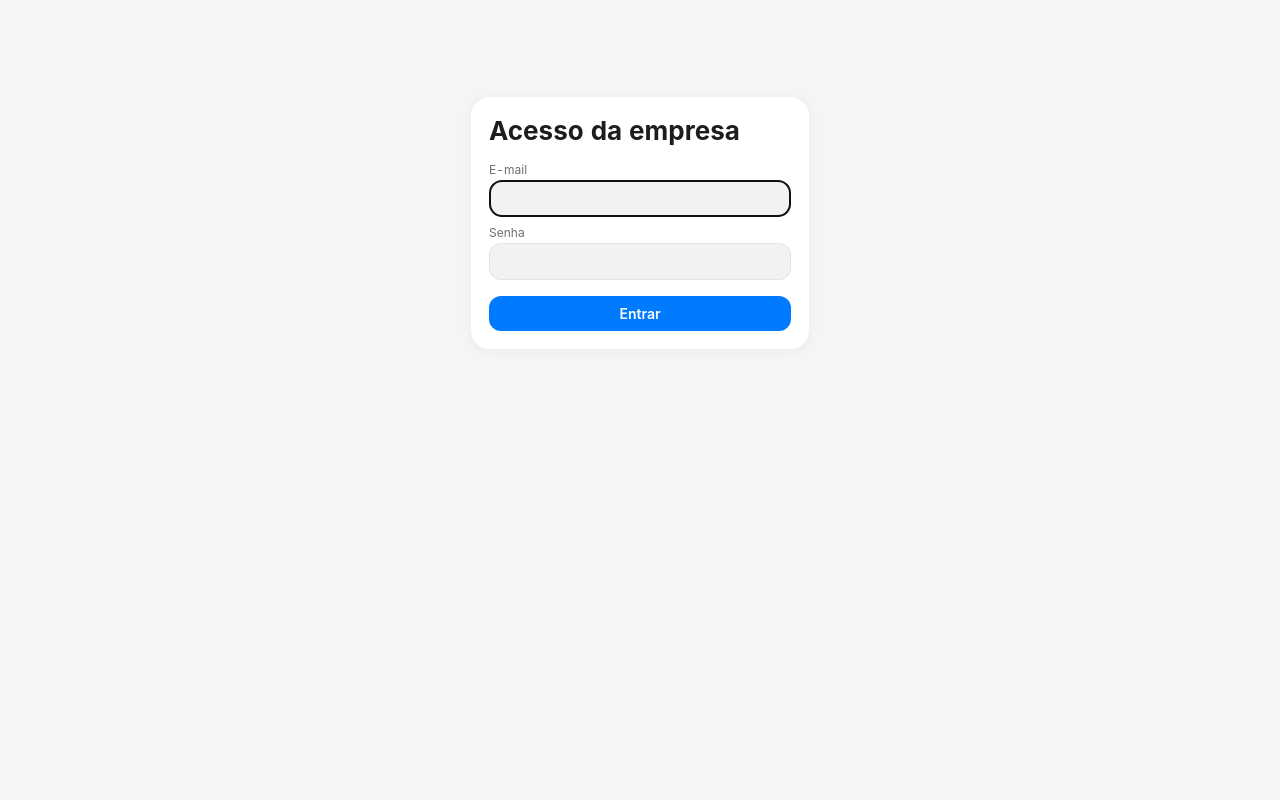
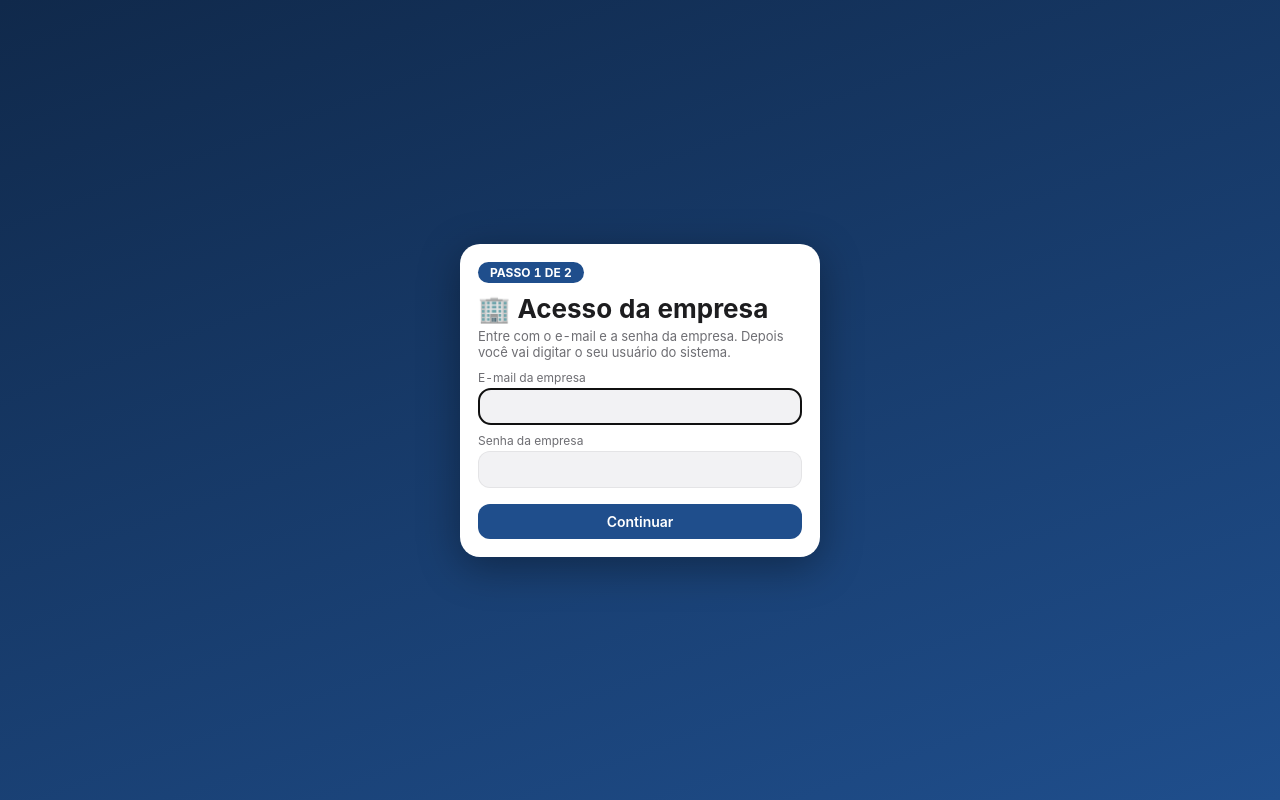
Before and after one commit to Diegoduarte2086/SeichoNoieLGS, a plain HTML site: page index.html in a window 1280 px wide. Drawn offline with nearby package versions, Linux system fonts and the light colour scheme.

Commit message:
Add files via upload

```diff
--- a/index.html
+++ b/index.html
@@ -22,6 +22,11 @@ table{width:100%;border-collapse:collapse}th,td{text-align:left;padding:9px 8px;
 #it td{border-bottom:0}#it tr:nth-child(odd){background:rgba(0,122,255,.12)}#it tr:nth-child(even){background:rgba(52,199,89,.14)}#it tr td:first-child{border-radius:12px 0 0 12px}#it tr td:last-child{border-radius:0 12px 12px 0}
 #modal .ov{position:fixed;inset:0;background:rgba(0,0,0,.45);display:flex;align-items:center;justify-content:center;z-index:20;padding:16px}.mbox{background:var(--card);border-radius:22px;padding:22px;width:min(520px,100%);max-height:92vh;overflow:auto}.mbox.w{width:min(760px,100%)}
 #toast{position:fixed;bottom:20px;left:50%;transform:translateX(-50%);background:#1d1d1f;color:#fff;padding:10px 18px;border-radius:9999px;display:none;z-index:30}
+.scr{min-height:100vh;display:flex;align-items:center;justify-content:center;padding:16px}.scr .login{margin:0;width:100%;max-width:360px;border:0;box-shadow:0 10px 40px rgba(0,0,0,.35)}
+.scr.s1{background:linear-gradient(160deg,#10294b,#1f4e8c)}.scr.s2{background:linear-gradient(160deg,#0d4a2a,#1f9d55)}
+.step{display:inline-block;border-radius:9999px;padding:3px 12px;font-size:12px;font-weight:700;color:#fff;margin-bottom:10px}.s1 .step{background:#1f4e8c}.s2 .step{background:#1f9d55}
+.scr .login h2{margin:0 0 4px}.scr .login p.sub{margin:0 0 10px;color:var(--mu);font-size:13px}
+.s1 .btn{background:#1f4e8c}.s2 .btn{background:#1f9d55}
 .login{max-width:340px;margin:12vh auto}.rc{background:#fff;color:#000;font-family:"DejaVu Sans Mono",monospace;margin:0 auto;-webkit-print-color-adjust:exact;print-color-adjust:exact}
 .rc58{width:48mm;font-size:10px;padding:2mm}.rc80{width:72mm;font-size:11px;padding:2mm}.rc.t{text-align:left}.rc.t .c{text-align:center}.rc.t img{filter:grayscale(100%) contrast(160%)}.rc58 img{max-width:115px}.rc80 img{max-width:155px}
 .rc hr{border:0;border-top:1px dashed #000;margin:4px 0}.rc .tr{display:flex;justify-content:space-between}.rc.t table{font-size:11px}.rc.t td,.rc.t th{padding:1px 2px;border:0;color:#000}
@@ -52,7 +57,7 @@ if($('#modal').innerHTML.trim()||/INPUT|TEXTAREA|SELECT/.test((document.activeEl
 const r=await pull(true);if(!r||saving||dirty)return;S=r.data;RV=r.version;relink();U?render():loginView()}catch(e){}}
 setInterval(sync,15000);document.addEventListener('visibilitychange',()=>{if(!document.hidden)sync()});
 /* ---------- acesso da empresa (conta única do Supabase) ---------- */
-function gateView(msg){$('#root').innerHTML=`<div class="card login"><h2>Acesso da empresa</h2><label>E-mail</label><input id="ge" type="email" autofocus><label>Senha</label><input id="gp" type="password" onkeydown="if(event.key=='Enter')doGate()"><button class="btn" style="width:100%;margin-top:16px" onclick="doGate()">Entrar</button>${msg?`<p class="mu">${esc(msg)}</p>`:''}</div>`}
+function gateView(msg){$('#root').innerHTML=`<div class="scr s1"><div class="card login"><span class="step">PASSO 1 DE 2</span><h2>🏢 Acesso da empresa</h2><p class="sub">Entre com o e-mail e a senha da empresa. Depois você vai digitar o seu usuário do sistema.</p><label>E-mail da empresa</label><input id="ge" type="email" autofocus><label>Senha da empresa</label><input id="gp" type="password" onkeydown="if(event.key=='Enter')doGate()"><button class="btn" style="width:100%;margin-top:16px" onclick="doGate()">Continuar</button>${msg?`<p class="mu">${esc(msg)}</p>`:''}</div></div>`}
 async function doGate(){const{error}=await sb.auth.signInWithPassword({email:$('#ge').value.trim(),password:$('#gp').value});if(error)return toast('E-mail ou senha da empresa incorretos');await start()}
 async function companyOut(){await sb.auth.signOut()}
 async function start(){try{let r=await pull(true);
@@ -78,7 +83,7 @@ const pill=(t,c)=>`<span class="pill" style="background:var(--${c})">${t}</span>
 function form(title,fields,cb){window._fcb=cb;modal(`<h3>${title}</h3>`+fields.map(f=>`<label>${f.l}</label>`+(f.o?`<select id="f_${f.k}">${f.o.map(([v,l])=>`<option value="${v}" ${v==f.v?'selected':''}>${l}</option>`).join('')}</select>`:`<input id="f_${f.k}" type="${f.t||'text'}" step="any" value="${esc(f.v??'')}">`)).join('')+`<div class="row" style="margin-top:16px"><button class="btn" onclick="fsub()">Salvar</button><button class="btn s" onclick="closeM()">Cancelar</button></div>`);window._ff=fields}
 function fsub(){const v={};_ff.forEach(f=>v[f.k]=$('#f_'+f.k).value);if(_fcb(v)!==false)closeM()}
 /* ---------- login / shell ---------- */
-function loginView(){$('#root').innerHTML=`<div class="card login"><h2>Entrar</h2><label>Usuário</label><input id="lu" autofocus><label>Senha</label><input id="lp" type="password" onkeydown="if(event.key=='Enter')doLogin()"><button class="btn" style="width:100%;margin-top:16px" onclick="doLogin()">Entrar</button><p class="mu" style="text-align:center;margin-top:14px"><a href="#" onclick="companyOut();return false">Sair da conta da empresa</a></p></div>`}
+function loginView(){$('#root').innerHTML=`<div class="scr s2"><div class="card login"><span class="step">PASSO 2 DE 2</span><h2>👤 Entrar no sistema</h2><p class="sub">Digite o seu usuário e a sua senha do sistema.</p><label>Usuário</label><input id="lu" autofocus autocapitalize="none" autocomplete="off"><label>Senha</label><input id="lp" type="password" onkeydown="if(event.key=='Enter')doLogin()"><button class="btn" style="width:100%;margin-top:16px" onclick="doLogin()">Entrar</button><p class="mu" style="text-align:center;margin-top:14px"><a href="#" onclick="companyOut();return false">Voltar (sair da conta da empresa)</a></p></div></div>`}
 function doLogin(){const u=S.users.find(x=>x.login==$('#lu').value.trim()&&x.pass==$('#lp').value);if(!u)return toast('Usuário ou senha incorretos');if(!u.on)return toast('Usuário desativado');U=u;page='dash';cart=[];log('Login','Entrada no sistema');save();render()}
 function logout(){log('Troca de usuário','Saída do sistema');save();U=null;loginView()}
 function render(){if(!U)return loginView();const nav=NAV.filter(n=>n[2].includes(U.role[0]));if(!nav.find(n=>n[0]==page))page='dash';
```
